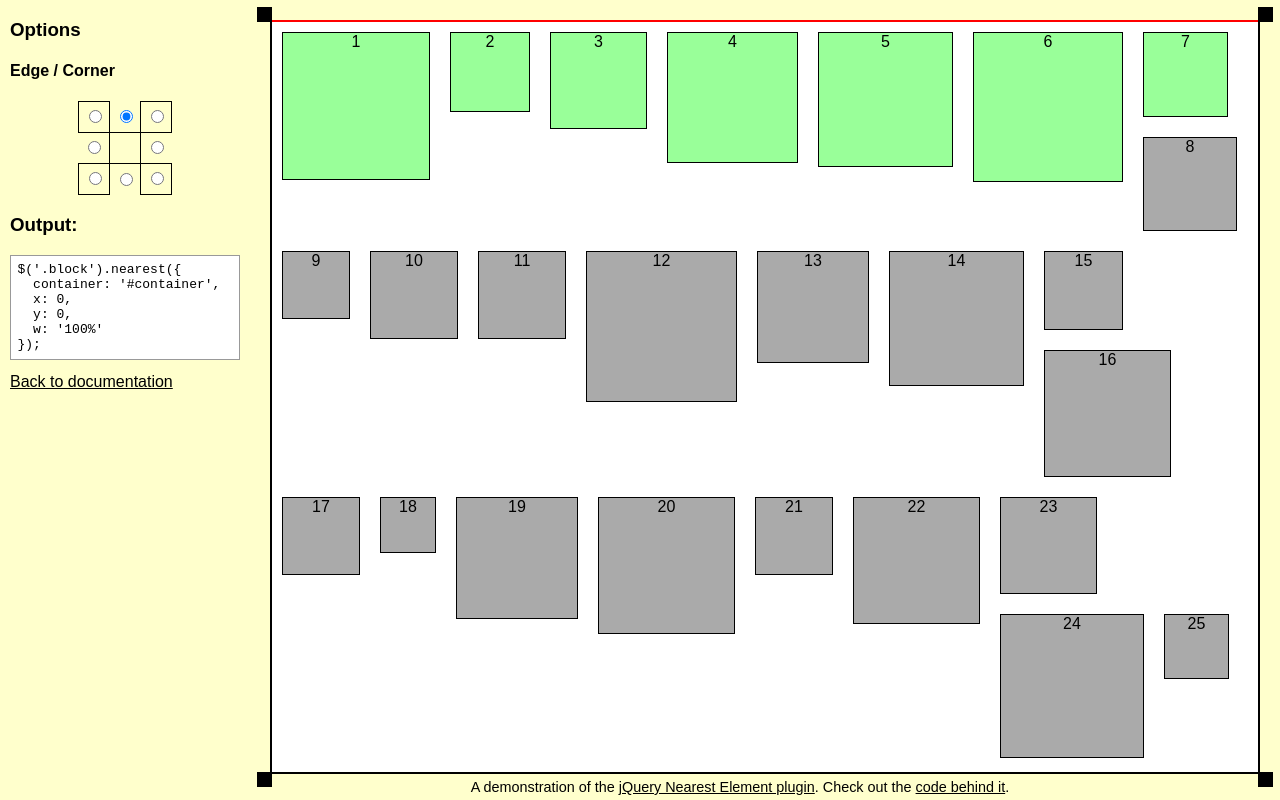
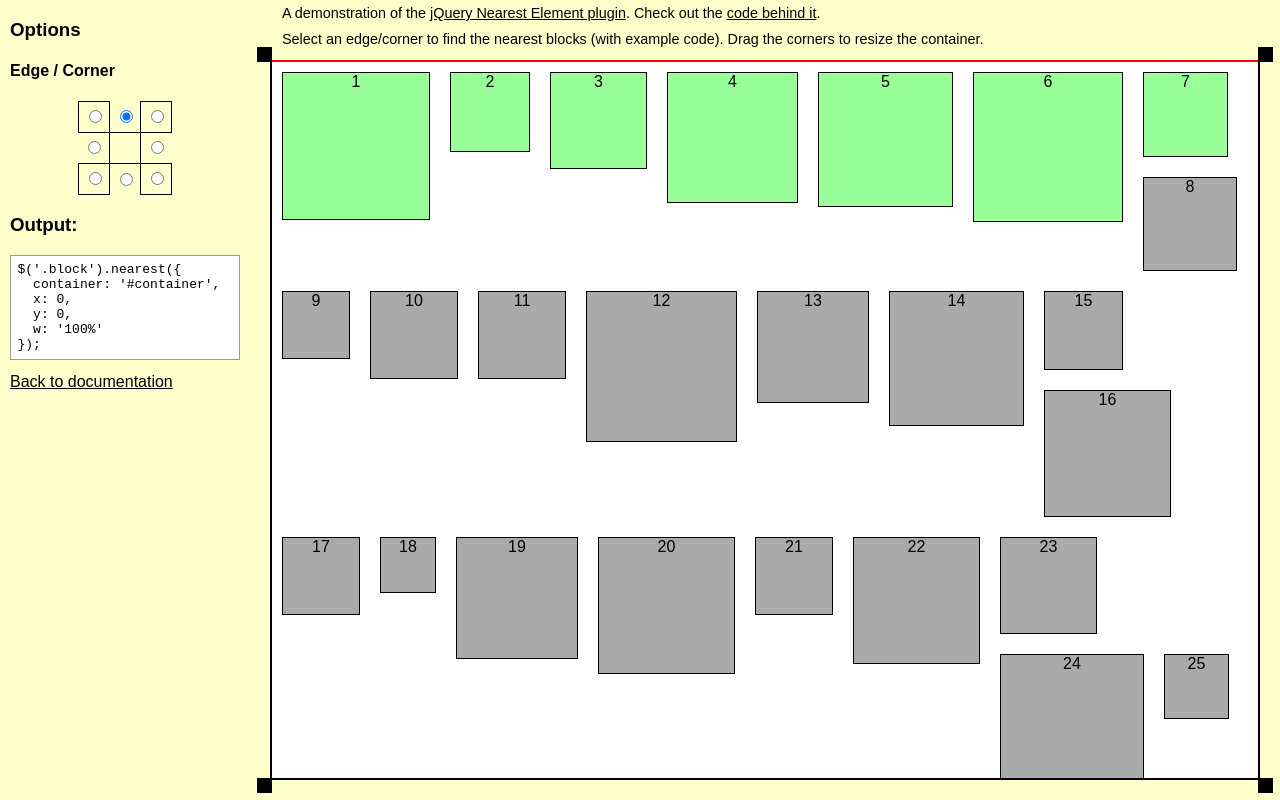
Before and after one commit to gilmoreorless/jquery-nearest, a plain HTML site: page demo-edges.html in a window 1280 px wide. Drawn offline with nearby package versions, Linux system fonts and the light colour scheme.

Commit message:
Moved footer to header

```diff
--- a/demo-edges.html
+++ b/demo-edges.html
@@ -15,7 +15,9 @@
 		.grid-row label:hover {background-color:#FC9;}
 		.grid-row input {cursor:pointer;}
 		#menu pre {background-color:#FFF; border:1px solid #999; padding:.5em;}
-		#container {background-color:#FFF; border:2px solid #000; bottom:26px; left:270px; position:absolute; right:20px; top:20px;}
+		#header {position:absolute; top:0; width:100%;}
+		#header p {font-size:0.9em; margin:0 0 0 282px; padding:5px 0;}
+		#container {background-color:#FFF; border:2px solid #000; bottom:20px; left:270px; position:absolute; right:20px; top:60px;}
 		.corner {background-color:#000; cursor:move; height:15px; position:absolute; width:15px;}
 		.corner.top {top:-15px;}
 		.corner.bottom {bottom:-15px;}
@@ -25,8 +27,6 @@
 		.block, dt {background-color:#AAA; border:1px solid #000; font-size:16px; opacity:1; text-align:center;}
 		.block {float:left; height:100px; margin:10px; width:100px;}
 		.nearest {background-color:#9F9;}
-		#footer {bottom:0; position:absolute; width:100%;}
-		#footer p {font-size:0.9em; margin:0 0 0 200px; padding:5px 0; text-align:center;}
 	</style>
 </head>
 <body>
@@ -56,10 +56,14 @@
 
 		<a href="./">Back to documentation</a>
 	</div>
-	<div id="footer">
+	<div id="header">
 		<p>
 			A demonstration of the <a href="./">jQuery Nearest Element plugin</a>.
 			Check out the <a href="demo-edges.js">code behind it</a>.
+		</p>
+		<p>
+			Select an edge/corner to find the nearest blocks (with example code).
+			Drag the corners to resize the container.
 		</p>
 	</div>
 	<div id="container">
```
